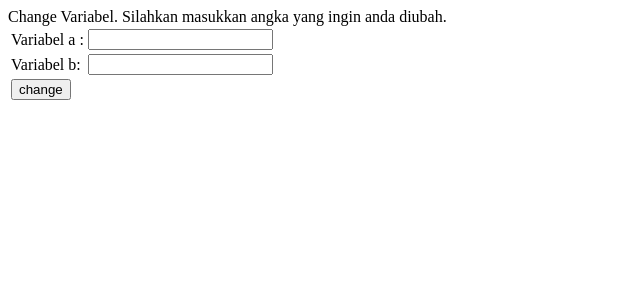
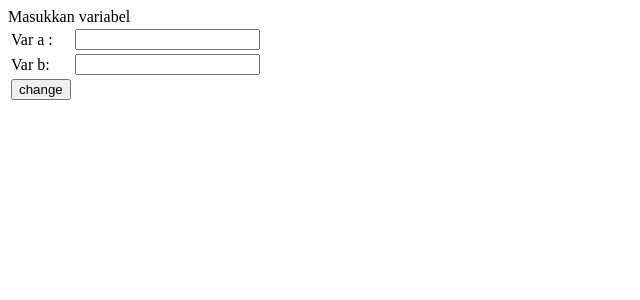
Before and after one commit to jennypasaribu/JennyProject, a PHP site: page / in a window 1280 px wide. Shown: the top 300 px of the page, without its empty margins (0-640 px from the left). Run offline with PHP 8.4, Linux system fonts and the light colour scheme.

Commit message:
Update index.php

```diff
--- a/index.php
+++ b/index.php
@@ -2,14 +2,14 @@
     include("functions/SwitchVariabel.php");
 ?>
 <form name="Change_Variable" action="index.php" method="post">
-Change Variabel. Silahkan masukkan angka yang ingin anda diubah.
+Masukkan variabel
         <table>
      <tr>
-        <td>Variabel a : </td>
+        <td>Var a : </td>
         <td><input type="text" name="Sa" id="Sa" value=""></td>
      </tr>
      <tr>
-        <td>Variabel b: </td>
+        <td>Var b: </td>
         <td><input type="text" name="Sb" id="Sb" value=""></td>
      </tr>
      <tr>
```
